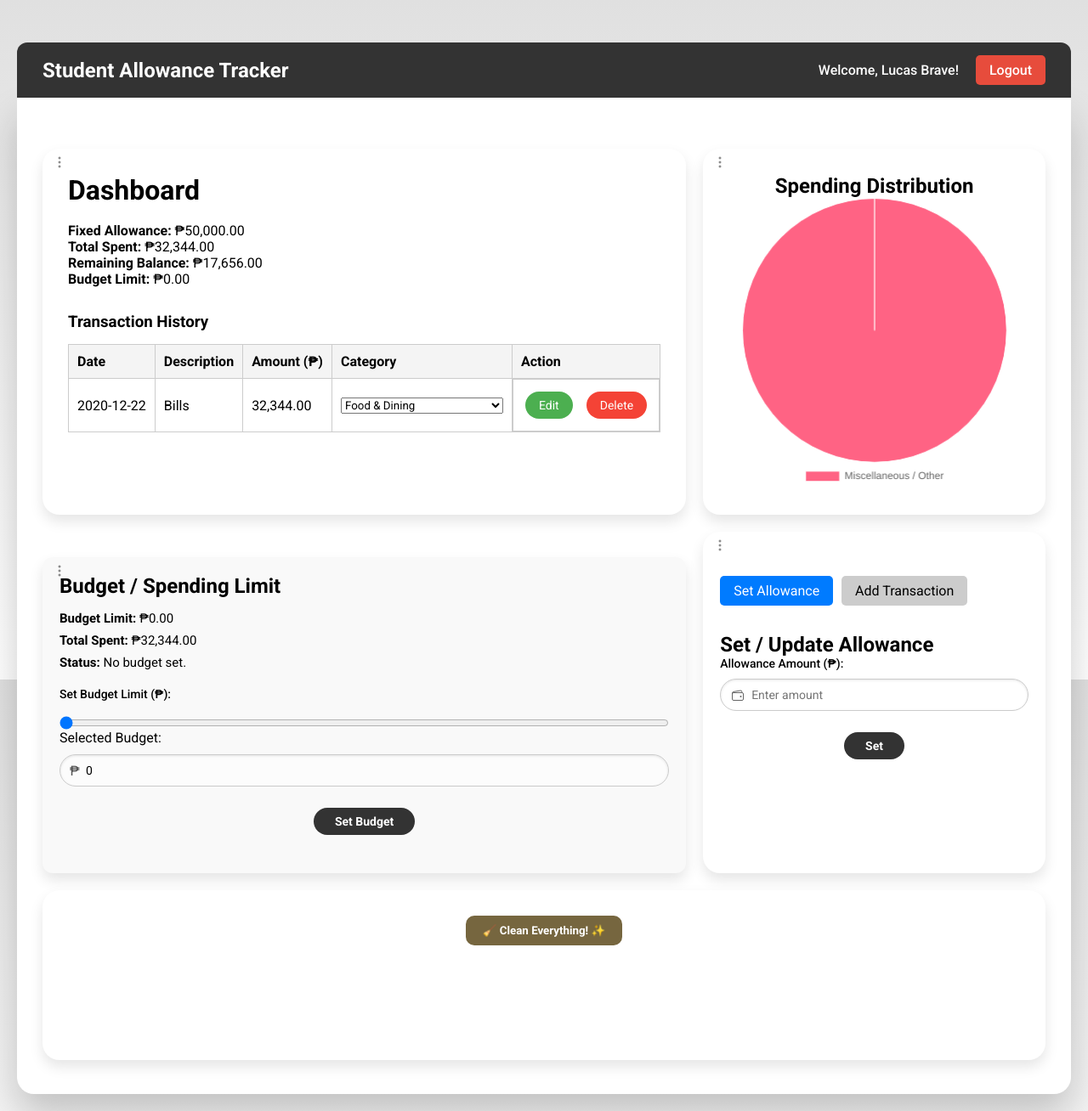
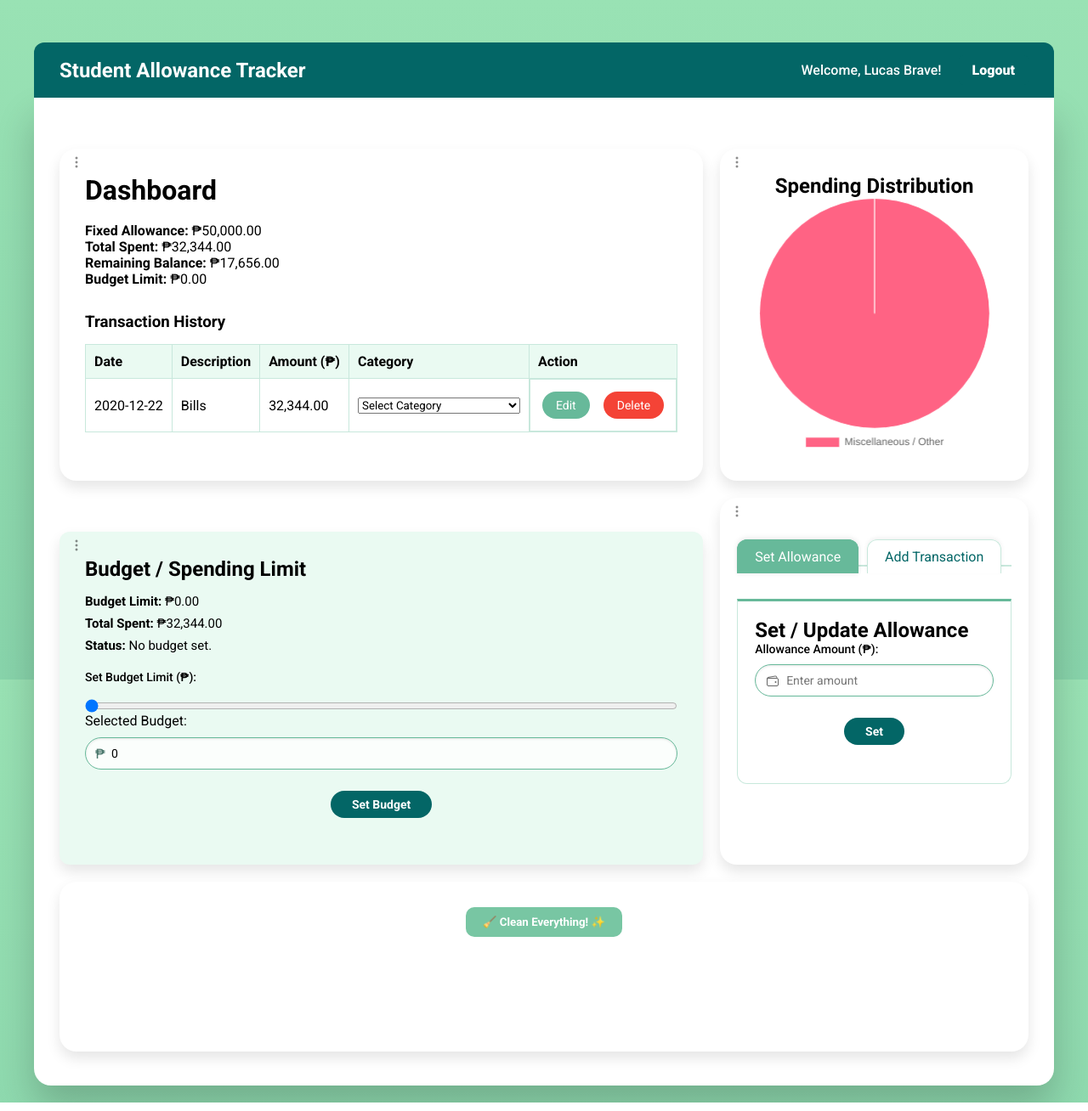
Before and after one commit to itschanchan/allowanceTracker, a PHP site: page /dashboard.php in a window 1280 px wide. Shown: the whole page at 85% size. Run offline with PHP 8.4, Linux system fonts and the light colour scheme; a user stored in the database is signed in; data comes from the database, SQL or seed files in the repository; data that the repository does not hold is empty.

Commit message:
Update 6

```diff
--- a/dashboard.php
+++ b/dashboard.php
@@ -201,31 +201,35 @@
                                     $date = $row['date'];
                                     $desc = $row['description'];
                                     $amount = number_format($row['amount'], 2);
-                                        $category = $row['category'] ?? 'Miscellaneous / Other';
+                                    $category = $row['category'] ?? '';
 
-                                        $editBtn = "<button class='action-btn edit' onclick='editRow({$id})'>Edit</button>";
-                                        $saveBtn = "<button class='action-btn save' onclick='saveRow({$id})' style='display:none;'>Save</button>";
-                                        $deleteBtn = "<a href='delete_transaction.php?id={$id}' class='action-btn delete' onclick=\"return confirm('Are you sure you want to delete this transaction?');\">Delete</a>";
+                                    $editBtn = '<button class="action-btn edit" onclick="editRow(' . $id . ')">Edit</button>';
+                                    $saveBtn = '<button class="action-btn save" onclick="saveRow(' . $id . ')" style="display:none;">Save</button>';
+                                    $deleteBtn = '<a href="delete_transaction.php?id=' . $id . '" class="action-btn delete" onclick="return confirm(\'Are you sure you want to delete this transaction?\');">Delete</a>';
 
-                                        echo "<tr id='row-{$id}'>
-                                            <td class='date'>{$date}</td>
-                                            <td class='desc'>{$desc}</td>
-                                            <td class='amount'>{$amount}</td>
-                                            <td class='category'>
-                                                <select class='category-select' id='category-{$id}'>";
+                                    echo '<tr id="row-' . $id . '">
+                                            <td class="date">' . $date . '</td>
+                                            <td class="desc">' . $desc . '</td>
+                                            <td class="amount">' . $amount . '</td>
+                                            <td class="category">
+                                                <select class="category-select" id="category-' . $id . '">
+                                                    <option value="" disabled ' . (empty($category) ? 'selected' : '') . '>Select Category</option>';
+
                                     foreach ($categoryOptions as $option) {
-                                                        $selected = ($category === $option) ? "selected" : "";
-                                                        echo "<option value=\"{$option}\" {$selected}>{$option}</option>";
+                                        $selected = ($category === $option) ? 'selected' : '';
+                                        echo '<option value="' . $option . '" ' . $selected . '>' . $option . '</option>';
                                     }
-                                        echo "  </select>
+
+                                    echo '</select>
                                             </td>
-                                            <td class='action'>
-                                                {$editBtn}
-                                                {$saveBtn}
-                                                {$deleteBtn}
+                                            <td class="action">
+                                                ' . $editBtn . '
+                                                ' . $saveBtn . '
+                                                ' . $deleteBtn . '
                                             </td>
-                                        </tr>";
+                                        </tr>';
                                 }
+
                                 } else {
                                     echo "<tr><td colspan='5'>No transactions found.</td></tr>";
                                 }
--- a/design_dashboard.css
+++ b/design_dashboard.css
@@ -1,4 +1,42 @@
 @import url('https://fonts.googleapis.com/css2?family=Roboto:ital,wght@0,100..900;1,100..900&display=swap');
+
+/* COLOR SCHEME */
+:root {
+    /* Primary Colors */
+    --primary-bg: #036666;
+    --primary-text: #ffffff;
+    --primary-hover: #14746F;
+
+    /* Accent Colors */
+    --accent-green: #67B99A;
+    --accent-green-hover: #56AB91;
+    --accent-blue: #469D89;
+    --accent-blue-hover: #358F80;
+    --accent-delete: #f44336;
+    --accent-delete-hover: #d32f2f;
+    --accent-tab-active: #248277;
+
+    /* Neutral Colors */
+    --gray-light: #eafaf2;
+    --gray-medium: #c8e8dc;
+    --gray-dark: #4a776c;
+    --background-light: #ffffff;
+    --background-gradient-top: #99E2B4;
+    --background-gradient-bottom: #88D4AB;
+
+    /* Budget Box */
+    --budget-bg: #eafaf2;
+
+    /* Input */
+    --input-border: #67B99A;
+    --input-bg: rgba(255, 255, 255, 0.8);
+
+    /* Peso Symbol */
+    --peso-color: #4a776c;
+
+    /* Clean Button */
+    --clean-btn: #78C6A3;
+}
 
 /* GLOBAL STYLES */
 * {
@@ -13,7 +51,7 @@
 }
 
 body {
-    background: linear-gradient(to bottom, #e0e0e0, #ffffff);
+    background: linear-gradient(to bottom, var(--background-gradient-top), var(--background-gradient-bottom));
     display: flex;
     flex-direction: column;
 }
@@ -29,7 +67,7 @@
 /* MAIN CONTAINER */
 .mainContainer {
     width: 100%;
-    max-width: 1300px;
+    max-width: clamp(1200px, 92vw, 1800px);
     display: flex;
     flex-direction: column;
     align-items: center;
@@ -42,8 +80,8 @@
     display: flex;
     justify-content: space-between;
     align-items: center;
-    background-color: #333;
-    color: #fff;
+    background-color: var(--primary-bg);
+    color: var(--primary-text);
     padding: 15px 30px;
     border-radius: 12px 12px 0 0;
     position: sticky;
@@ -66,24 +104,26 @@
     font-weight: 500;
 }
 
+/* LOGOUT BUTTON */
 .logout-btn {
     text-decoration: none;
-    background-color: #e74c3c;
+    background-color: var(--primary-bg);
     padding: 8px 16px;
     border-radius: 5px;
-    color: #fff;
-    font-weight: 500;
-    transition: background-color 0.3s ease;
+    color: var(--primary-text);
+    font-weight: 900;
+    transition: background-color 0.3s ease, color 0.3s ease;
 }
 
 .logout-btn:hover {
-    background-color: #c0392b;
+    background-color: #ffffff;
+    color: var(--primary-bg);
 }
 
 /* MAIN CONTENT CONTAINER */
 .container {
     width: 100%;
-    background: #ffffff;
+    background: var(--background-light);
     border-radius: 0 0 20px 20px;
     box-shadow: 0 25px 45px rgba(0, 0, 0, 0.2);
     padding: 40px 30px;
@@ -104,7 +144,7 @@
 }
 
 table, th, td {
-    border: 1px solid #ccc;
+    border: 1px solid var(--gray-medium);
 }
 
 th, td {
@@ -114,7 +154,7 @@
 }
 
 th {
-    background-color: #f4f4f4;
+    background-color: var(--gray-light);
 }
 
 td.action {
@@ -126,7 +166,7 @@
 /* BOXES */
 .box {
     position: relative;
-    background: #fff;
+    background: #ffffff;
     border-radius: 20px;
     padding: 30px;
     box-shadow: 0 8px 16px rgba(0, 0, 0, 0.1);
@@ -175,10 +215,10 @@
 
 /* BUDGET BOX */
 .budgetBox {
-    background-color: #f9f9f9;
-    padding: 20px;
+    background-color: var(--budget-bg);
+    padding: 30px;
     border-radius: 12px;
-    margin-top: 30px;
+    margin-top: 40px;
 }
 
 .budgetBox h2 {
@@ -217,9 +257,9 @@
     width: 100%;
     padding: 10px 10px 10px 36px;
     font-size: 14px;
-    border: 1px solid #ccc;
+    border: 1px solid var(--input-border);
     border-radius: 22px;
-    background: rgba(255, 255, 255, 0.6);
+    background: var(--input-bg);
     box-shadow: inset 0 1px 3px rgba(0, 0, 0, 0.1);
 }
 
@@ -227,8 +267,8 @@
     width: auto;
     padding: 8px 25px;
     font-size: 14px;
-    background: #333;
-    color: #fff;
+    background: var(--primary-bg);
+    color: var(--primary-text);
     border: none;
     border-radius: 22px;
     font-weight: bold;
@@ -238,7 +278,7 @@
 }
 
 .inputBx input[type="submit"]:hover {
-    background: #555;
+    background: var(--primary-hover);
 }
 
 .pesoInputWrapper {
@@ -250,8 +290,8 @@
     width: 100%;
     padding-left: 30px;
     border-radius: 22px;
-    border: 1px solid #ccc;
-    background: rgba(255, 255, 255, 0.6);
+    border: 1px solid var(--input-border);
+    background: var(--input-bg);
     height: 38px;
     font-size: 14px;
 }
@@ -262,7 +302,7 @@
     left: 12px;
     transform: translateY(-50%);
     font-size: 16px;
-    color: #555;
+    color: var(--peso-color);
     pointer-events: none;
 }
 
@@ -274,40 +314,73 @@
     padding: 20px;
 }
 
+.tabsContainer {
+    border-bottom: 2px solid var(--gray-medium);
+    margin-bottom: -1px;
+}
+
 .tabsContainer ul {
     display: flex;
     list-style: none;
     gap: 10px;
 }
 
+/* Unselected tabs: white */
 .tabsContainer ul li a {
     text-decoration: none;
-    padding: 8px 16px;
-    background-color: #ccc;
-    color: #000;
-    border-radius: 5px;
-    transition: background 0.3s ease;
+    padding: 10px 20px;
+    background-color: #ffffff;
+    color: var(--primary-bg);
+    border: 1px solid var(--gray-medium);
+    border-bottom: none;
+    border-radius: 12px 12px 0 0;
+    transition: background 0.2s ease, border-color 0.2s ease, transform 0.2s ease;
+    position: relative;
+    z-index: 1;
+    box-shadow: 0 -2px 5px rgba(0, 0, 0, 0.06);
 }
 
+.tabsContainer ul li a:hover {
+    transform: translateY(-1px);
+    border-color: var(--accent-green);
+}
+
+
 .tabsContainer ul li a.active {
-    background-color: #007BFF;
-    color: #fff;
+    background-color: var(--accent-green);
+    color: #ffffff;
+    z-index: 2;
+    box-shadow:
+        0 -2px 6px rgba(0, 0, 0, 0.08),
+        0 2px 5px rgba(0, 0, 0, 0.04);
+    border: 1px solid var(--accent-green);
+    border-bottom: none;
 }
+
 
 .tab-content {
     display: none;
     flex-direction: column;
     gap: 40px;
+    background: #ffffff;
+    border: 1px solid var(--gray-medium);
+    border-top: none;
+    padding: 20px;
+    border-radius: 0 0 12px 12px;
+    z-index: 1;
+    margin-top: -1px;
 }
 
 .tab-content.active {
     display: flex;
+    border-color: var(--gray-medium);
+    border-top: 3px solid var(--accent-green);
 }
 
 /* CLEAN EVERYTHING BUTTON */
 .clean-everything-btn {
-    background-color: 	#76663f;
-    color: white;
+    background-color: var(--clean-btn);
+    color: var(--primary-text);
     padding: 10px 20px;
     border-radius: 10px;
     border: none;
@@ -317,12 +390,12 @@
 }
 
 .clean-everything-btn:hover {
-    background-color: #404040;
+    background-color: var(--gray-dark);
 }
 
 /* ACTION BUTTONS */
 .action-btn {
-    color: white;
+    color: var(--primary-text);
     padding: 8px 16px;
     margin: 4px;
     border: none;
@@ -333,14 +406,14 @@
     text-decoration: none;
 }
 
-.action-btn.edit { background-color: #4caf50; }
-.action-btn.edit:hover { background-color: #43a047; }
+.action-btn.edit { background-color: var(--accent-green); }
+.action-btn.edit:hover { background-color: var(--accent-green-hover); }
 
-.action-btn.save { background-color: #2196f3; }
-.action-btn.save:hover { background-color: #1976d2; }
+.action-btn.save { background-color: var(--accent-blue); }
+.action-btn.save:hover { background-color: var(--accent-blue-hover); }
 
-.action-btn.delete { background-color: #f44336; }
-.action-btn.delete:hover { background-color: #d32f2f; }
+.action-btn.delete { background-color: var(--accent-delete); }
+.action-btn.delete:hover { background-color: var(--accent-delete-hover); }
 
 /* ERROR & SUCCESS */
 .error, .success {
```
Also changed, not shown: design.css (+85 -15 lines), login.php (+9 -7 lines), register.php (+44 -5 lines). Lines whose indentation alone changed are shown as unchanged.
